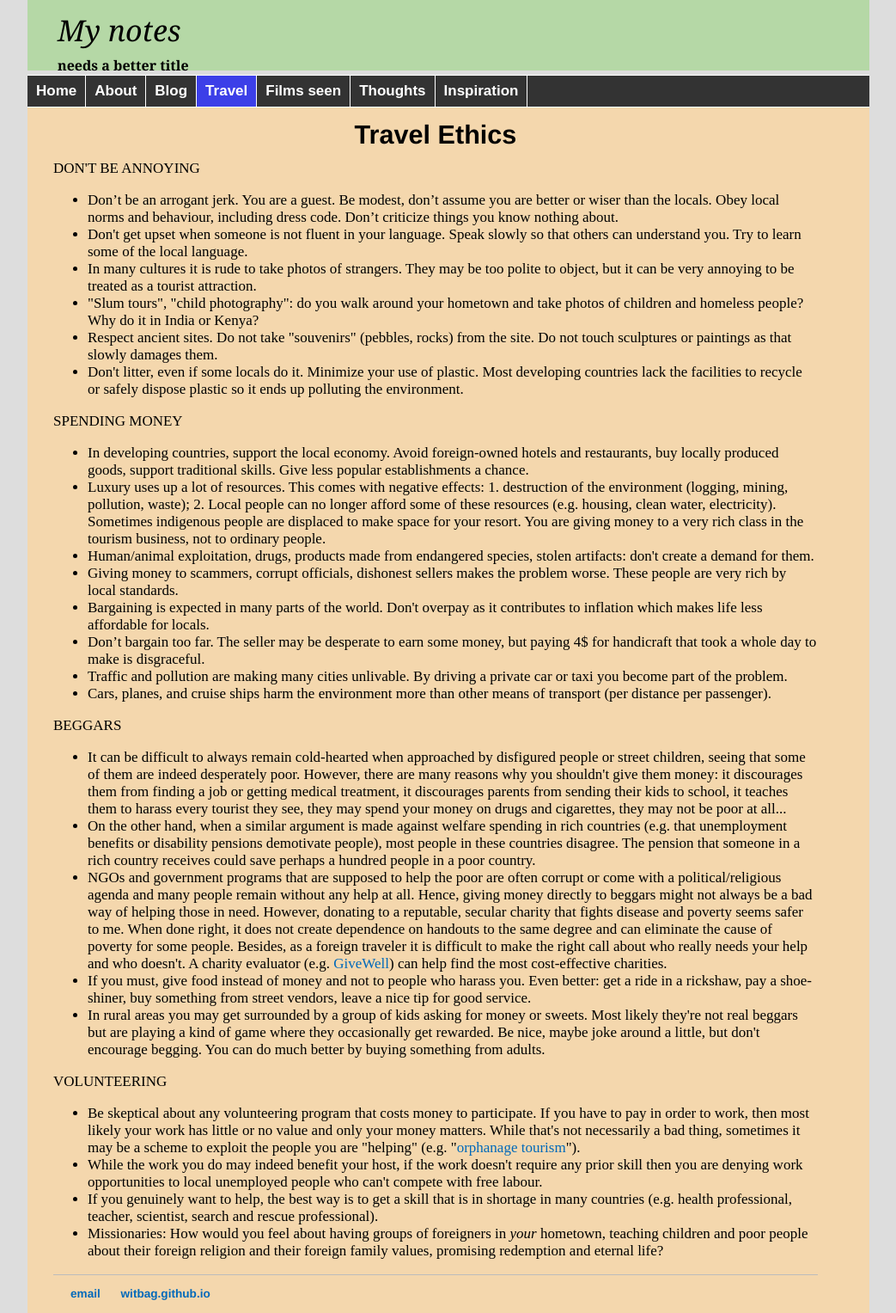
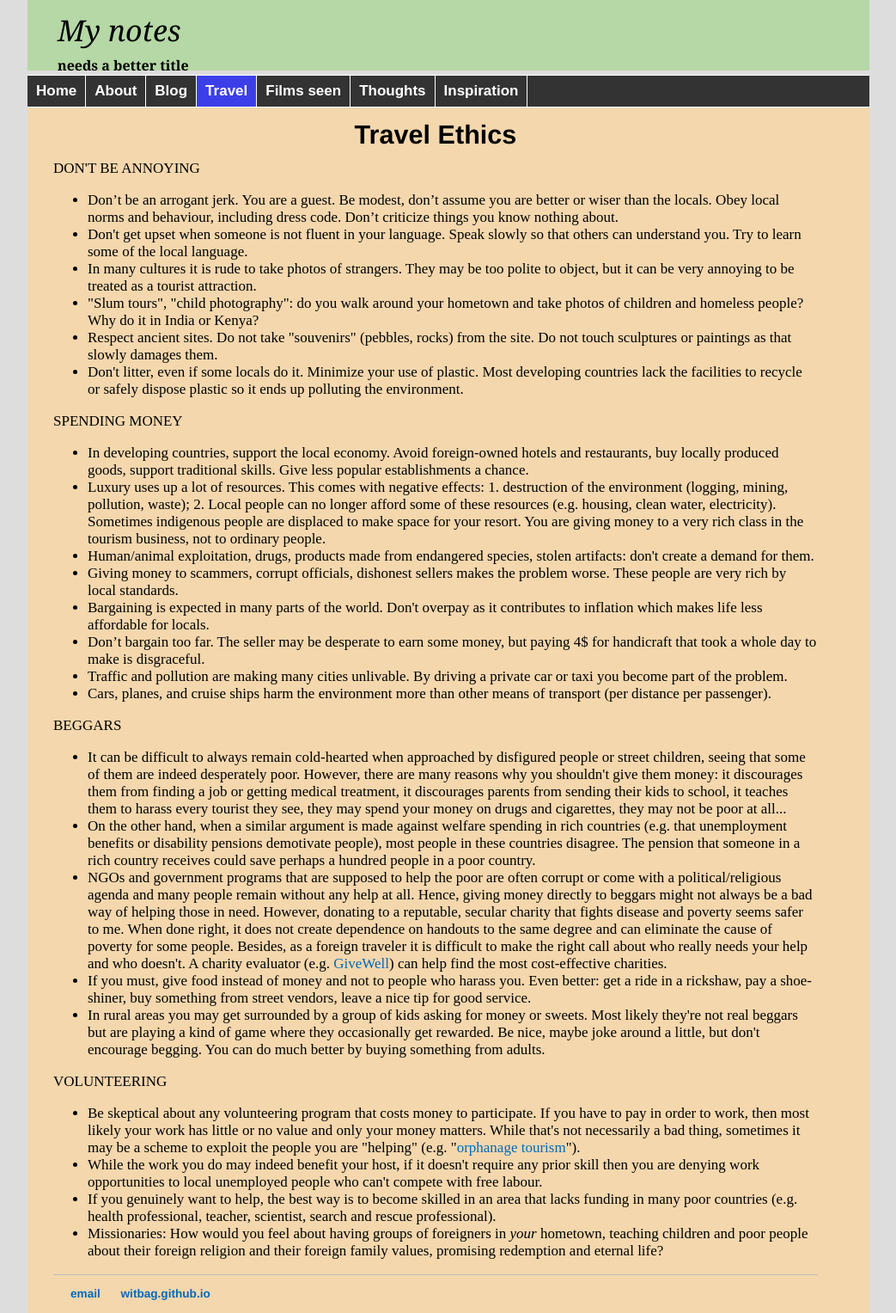
Before and after one commit to witbag/witbag.github.io, a Jekyll site: the page built from travel/ethics.html, in a window 1280 px wide. Shown: the whole page at 86% size, without its empty margins (118-1161 px from the left). Built offline with Jekyll 4.4.1, drawn with Linux system fonts in a browser that asks for light colours.

Commit message:
Update ethics.html

```diff
--- a/travel/ethics.html
+++ b/travel/ethics.html
@@ -39,6 +39,6 @@ DON'T BE ANNOYING<br>
 <p>VOLUNTEERING</p>
 <ul>
 <li>Be skeptical about any volunteering program that costs money to participate. If you have to pay in order to work, then most likely your work has little or no value and only your money matters. While that's not necessarily a bad thing, sometimes it may be a scheme to exploit the people you are "helping" (e.g. "<a href="https://www.theguardian.com/world/orphanage-tourism" target=_blank>orphanage tourism</a>").
-<li>While the work you do may indeed benefit your host, if the work doesn't require any prior skill then you are denying work opportunities to local unemployed people who can't compete with free labour.
-<li>If you genuinely want to help, the best way is to get a skill that is in shortage in many countries (e.g. health professional, teacher, scientist, search and rescue professional).
+<li>While the work you do may indeed benefit your host, if it doesn't require any prior skill then you are denying work opportunities to local unemployed people who can't compete with free labour.
+<li>If you genuinely want to help, the best way is to become skilled in an area that lacks funding in many poor countries (e.g. health professional, teacher, scientist, search and rescue professional).
 <li>Missionaries: How would you feel about having groups of foreigners in <i>your</i> hometown, teaching children and poor people about their foreign religion and their foreign family values, promising redemption and eternal life?
```
